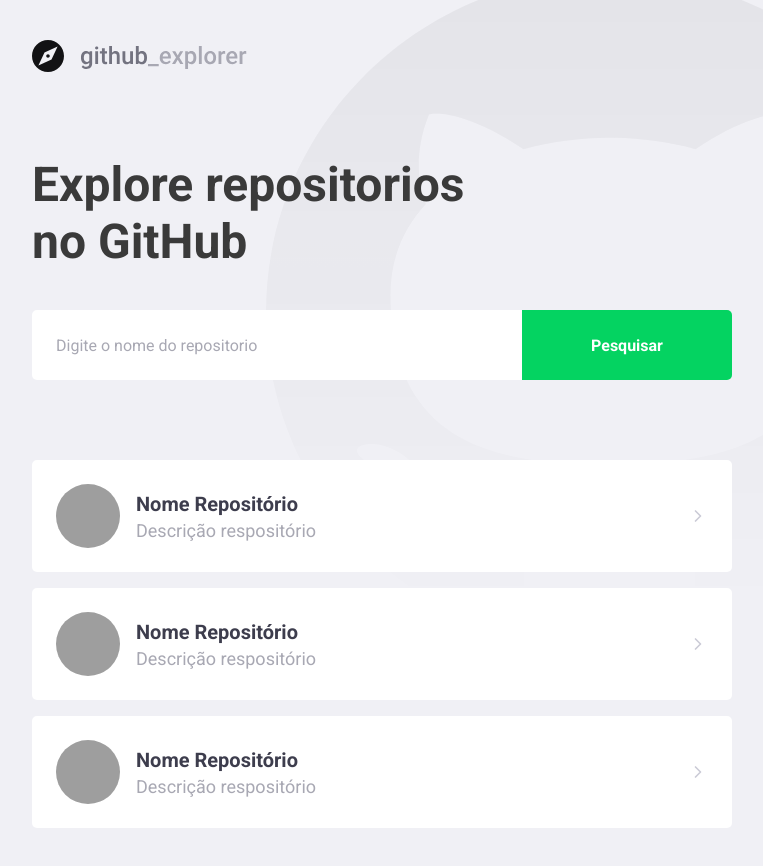
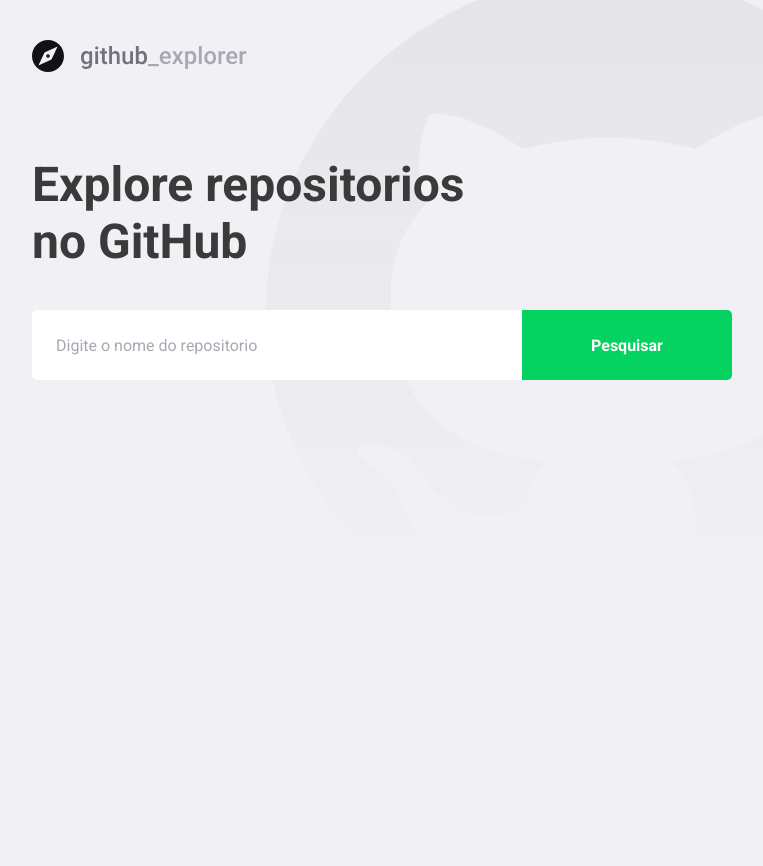
Before and after one commit to luizspinelli/projeto-react-bootcamp, a React (Create React App) app: page / in a window 1280 px wide. Shown: the whole page, without its empty margins (148-911 px from the left). After the commit the page ends 800 px from the top, so only its background shows below. Built offline with nearby package versions, Linux system fonts and the light colour scheme; grey boxes are pictures that could not be loaded.

Commit message:
connecting to gitHub api

```diff
--- a/package.json
+++ b/package.json
@@ -10,6 +10,7 @@
     "@types/node": "^12.0.0",
     "@types/react": "^16.9.0",
     "@types/react-dom": "^16.9.0",
+    "axios": "^0.19.2",
     "polished": "^3.6.5",
     "react": "^16.13.1",
     "react-dom": "^16.13.1",
--- a/src/pages/Dashboard/index.tsx
+++ b/src/pages/Dashboard/index.tsx
@@ -1,53 +1,64 @@
-import React from 'react';
+/* eslint-disable camelcase */
+import React, { useState, FormEvent } from 'react';
 import { FiChevronRight } from 'react-icons/fi';
+import api from '../../services/api';
 
 import logoImg from '../../assets/logo.svg';
 
 import { Title, Form, Repositories } from './styles';
 
+interface Repository {
+  full_name: string;
+  description: string;
+  owner: {
+    login: string;
+    avatar_url: string;
+  };
+}
+
 const Dashboard: React.FC = () => {
+  const [newRepo, setNewRepo] = useState('');
+  const [repositories, setRepositories] = useState<Repository[]>([]);
+
+  async function handleAddRepository(
+    e: FormEvent<HTMLFormElement>,
+  ): Promise<void> {
+    e.preventDefault();
+
+    const response = await api.get<Repository>(`repos/${newRepo}`);
+
+    const repository = response.data;
+
+    setRepositories([...repositories, repository]);
+    setNewRepo('');
+  }
+
   return (
     <>
       <img src={logoImg} alt="GitHub Explorer" />
       <Title>Explore repositorios no GitHub</Title>
-      <Form>
-        <input placeholder="Digite o nome do repositorio" />
+      <Form onSubmit={handleAddRepository}>
+        <input
+          value={newRepo}
+          onChange={e => setNewRepo(e.target.value)}
+          placeholder="Digite o nome do repositorio"
+        />
         <button type="submit">Pesquisar</button>
       </Form>
       <Repositories>
-        <a href="teste">
+        {repositories.map(repository => (
+          <a key={repository.full_name} href="teste">
             <img
-            src="https://avatars3.githubusercontent.com/u/57016585?s=460&u=5e21f897d2ab550c9ac2ca6abdb58d7fde8f67cb&v=4"
-            alt="Luiz Spinelli"
+              src={repository.owner.avatar_url}
+              alt={repository.owner.login}
             />
             <div>
-            <strong>Nome Repositório</strong>
-            <p>Descrição respositório</p>
+              <strong>{repository.full_name}</strong>
+              <p>{repository.description}</p>
             </div>
             <FiChevronRight size={20} />
           </a>
-        <a href="teste">
-          <img
-            src="https://avatars3.githubusercontent.com/u/57016585?s=460&u=5e21f897d2ab550c9ac2ca6abdb58d7fde8f67cb&v=4"
-            alt="Luiz Spinelli"
-          />
-          <div>
-            <strong>Nome Repositório</strong>
-            <p>Descrição respositório</p>
-          </div>
-          <FiChevronRight size={20} />
-        </a>
-        <a href="teste">
-          <img
-            src="https://avatars3.githubusercontent.com/u/57016585?s=460&u=5e21f897d2ab550c9ac2ca6abdb58d7fde8f67cb&v=4"
-            alt="Luiz Spinelli"
-          />
-          <div>
-            <strong>Nome Repositório</strong>
-            <p>Descrição respositório</p>
-          </div>
-          <FiChevronRight size={20} />
-        </a>
+        ))}
       </Repositories>
     </>
   );
--- a/src/pages/Dashboard/styles.ts
+++ b/src/pages/Dashboard/styles.ts
@@ -77,7 +77,8 @@ export const Repositories = Styled.div`
   }
 
   div {
-    margin-left: 16px;
+    margin: 0 16px;
+    flex: 1;
 
     strong {
       font-size: 20px;
--- /dev/null
+++ b/src/services/api.ts
@@ -0,0 +1,7 @@
+import axios from 'axios';
+
+const api = axios.create({
+  baseURL: 'https://api.github.com',
+});
+
+export default api;
```
Also changed, not shown: 1 other file (tests, documents, lock files or other folders). Lines whose indentation alone changed are shown as unchanged.
